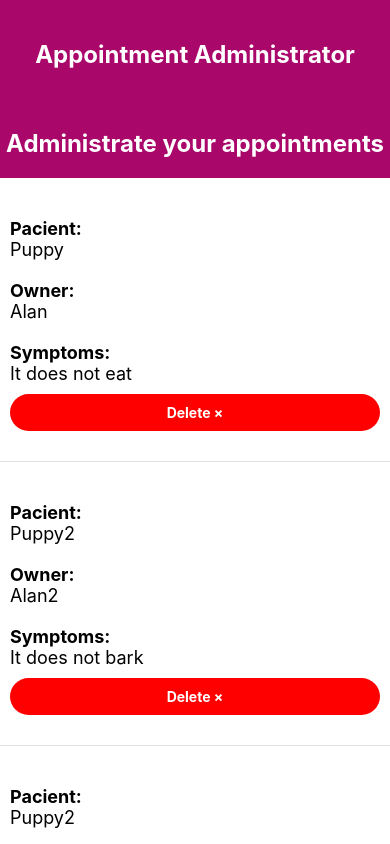
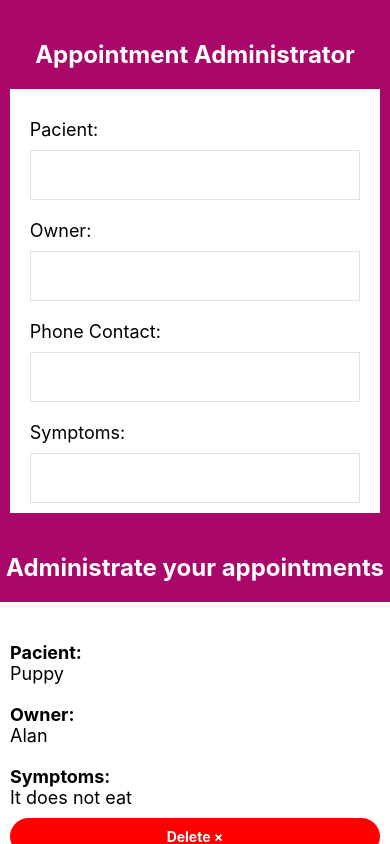
Before and after one commit to alanmaranto/appointment-mobile, a React Native app: screen / in a window 390 px wide. Built offline with nearby package versions, Linux system fonts and the light colour scheme.

Commit message:
feature(form): add form fields

```diff
--- a/App.js
+++ b/App.js
@@ -1,6 +1,8 @@
 import React, {useState} from 'react';
 import {Text, StyleSheet, View, FlatList} from 'react-native';
 import Appointment from './src/components/Appointment';
+import Form from './src/components/Form';
+
 const App = () => {
   const data = [
     {id: '1', pacient: 'Puppy', owner: 'Alan', symptoms: 'It does not eat'},
@@ -21,6 +23,7 @@ const App = () => {
   return (
     <View style={styles.container}>
       <Text style={styles.title}>Appointment Administrator</Text>
+      <Form />
       <Text style={styles.title}>
         {appointments.length > 0
           ? 'Administrate your appointments'
--- /dev/null
+++ b/src/components/Form.js
@@ -0,0 +1,56 @@
+import React, {useState} from 'react';
+import {Text, StyleSheet, View, TextInput} from 'react-native';
+
+const Form = () => {
+  return (
+    <>
+      <View style={styles.form}>
+        <View>
+          <Text style={styles.label}>Pacient:</Text>
+          <TextInput
+            style={styles.input}
+            onChangeText={(text) => console.log(text)}></TextInput>
+        </View>
+        <View>
+          <Text style={styles.label}>Owner:</Text>
+          <TextInput
+            style={styles.input}
+            onChangeText={(text) => console.log(text)}></TextInput>
+        </View>
+        <View>
+          <Text style={styles.label}>Phone Contact:</Text>
+          <TextInput
+            style={styles.input}
+            onChangeText={(text) => console.log(text)}
+            keyboardType="numeric"></TextInput>
+        </View>
+        <View>
+          <Text style={styles.label}>Symptoms:</Text>
+          <TextInput
+            multiline
+            style={styles.input}
+            onChangeText={(text) => console.log(text)}></TextInput>
+        </View>
+      </View>
+    </>
+  );
+};
+
+const styles = StyleSheet.create({
+  label: {fontSize: 'bold', fontSize: 18, marginTop: 20},
+  input: {
+    marginTop: 10,
+    height: 50,
+    borderColor: '#e1e1e1',
+    borderWidth: 1,
+    borderStyle: 'solid',
+  },
+  form: {
+    backgroundColor: '#FFF',
+    paddingHorizontal: 20,
+    paddingVertical: 10,
+    marginHorizontal: '2.5%',
+  },
+});
+
+export default Form;
```
